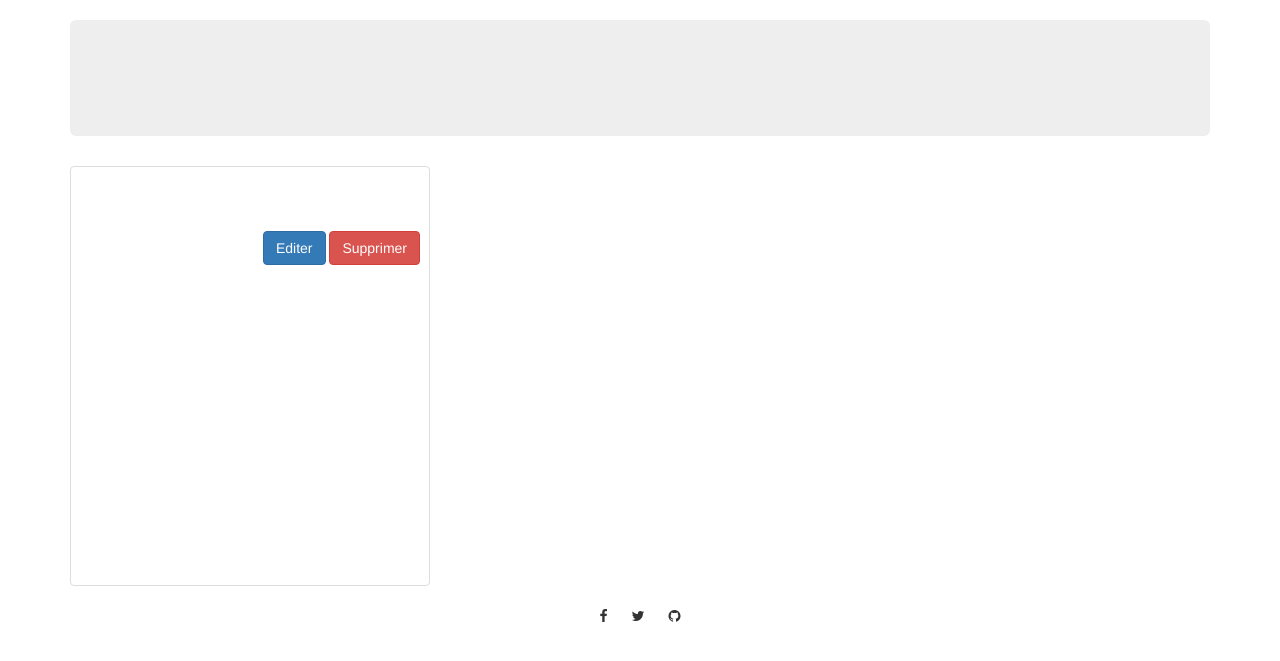
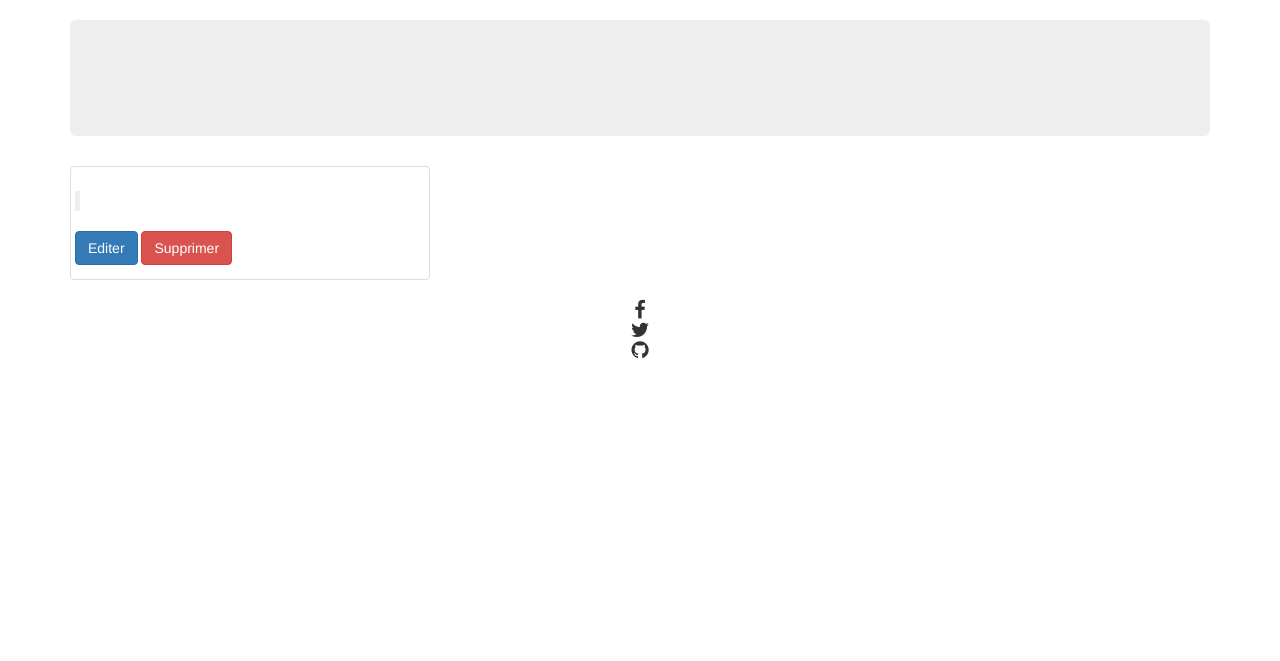
Before and after one commit to emelineap/hackathon_wcs_1_mvc, a PHP site: page / in a window 1280 px wide. Shown: the part 52-713 px from the top of the page. Run offline with PHP 8.4, Linux system fonts and the light colour scheme; data that the repository does not hold is empty; some libraries are stand-ins or nearby versions.

Commit message:
add css header footer

```diff
--- a/views/assets/css/stylesheet.css
+++ b/views/assets/css/stylesheet.css
@@ -2,7 +2,7 @@
 ==================================================
 1. Font
 2. Navbar
-3. Citation
+3. Header
 4. Footer
 ==================================================
 \************************************************/
@@ -12,13 +12,9 @@
 1. Font
 ==================================================
 \************************************************/
-@font-face {
-    font-family: 'Folkard';
-    src: url('../fonts/folkard_.ttf');
-}
 
-.kaamelott-font {
-    font-family: 'Folkard';
+body {
+    font-family: "Helvetica Neue", "sans-serif";
 }
 
 /************************************************\
@@ -27,96 +23,51 @@
 ==================================================
 \************************************************/
 
-.navbar, .container .jumbotron {
-    border-radius: 0px;
+nav ul {
+    list-style-type: none;
 }
 
-.navbar-brand.kaamelott-font {
-    line-height: 30px;
-    font-size: 20px;
-    letter-spacing: 1px;
-    color: #fff;
+li {
+    text-align: center;
 }
 
-.navbar-brand.kaamelott-font:hover {
-    color: #ddd;
+nav {
+    line-height: 1em;
+}
+
+ul {
+    list-style-type: none;
+    font-size: 20px;
+    padding: 0;
+    line-height: 1em;
+}
+
+li {
+    text-align: center;
+}
+
+li a {
+    color: black;
 }
 
 /************************************************\
 ==================================================
-3. Citation
+3. Header
 ==================================================
 \************************************************/
 
-.kaamelott-underline {
-    border-bottom: solid 5px #a57824;
+header img {
+    width: 100%;
+    height: 300px;
+    padding: 0;
 }
 
-.kaamelott-banner.jumbotron {
-    background-image: url('../img/kaamelott-banner.jpg');
-    background-position: top center;
-    background-repeat: no-repeat;
-    background-size: cover;
-    color: white;
-}
-
-p.source {
-    text-align: right;
-}
-
-.quote {
-    height: 150px;
-    overflow: hidden;
-    margin-bottom: 10px;
-    position: relative;
-}
-
-.quote .hider {
+.logo {
+    width: 300px;
+    height: 220px;
     position: absolute;
-    bottom: 0;
-    left: 0;
-    right: 0;
-    height: 100px;
-    background: linear-gradient(0deg, #fff, transparent);
-}
-
-.thumbnail .img-box {
-    max-height: 200px;
-    overflow: hidden;
-}
-
-.thumbnail .img-box img {
-    width: 100%;
-}
-
-.thumbnail {
-    height: 420px;
-    max-width: 500px;
-    margin: auto;
-    margin-bottom: 15px;
-}
-
-.thumbnail blockquote {
-    padding: 10px;
-    border-left: none;
-}
-
-blockquote {
-    border-left: 5px solid #a57824;
-}
-
-.item-actions {
-    text-align: right;
-    padding: 0 5px;
-}
-
-.btn.btn-kaamelott {
-    background-color: #a57824;
-    color: white;
-}
-
-.btn.btn-kaamelott:hover {
-    background-color: #996f21;
+    bottom: 320px;
+    margin-left: 50px;
 }
 
 /************************************************\
@@ -125,16 +76,6 @@ blockquote {
 ==================================================
 \************************************************/
 
-footer{
-    margin-bottom: 10px;
-}
-footer ul {
-    padding: 0px;
-    margin: 0px;
+footer {
     text-align: center;
 }
-
-footer ul li {
-    display: inline-block;
-    padding: 0 10px;
-}
```
